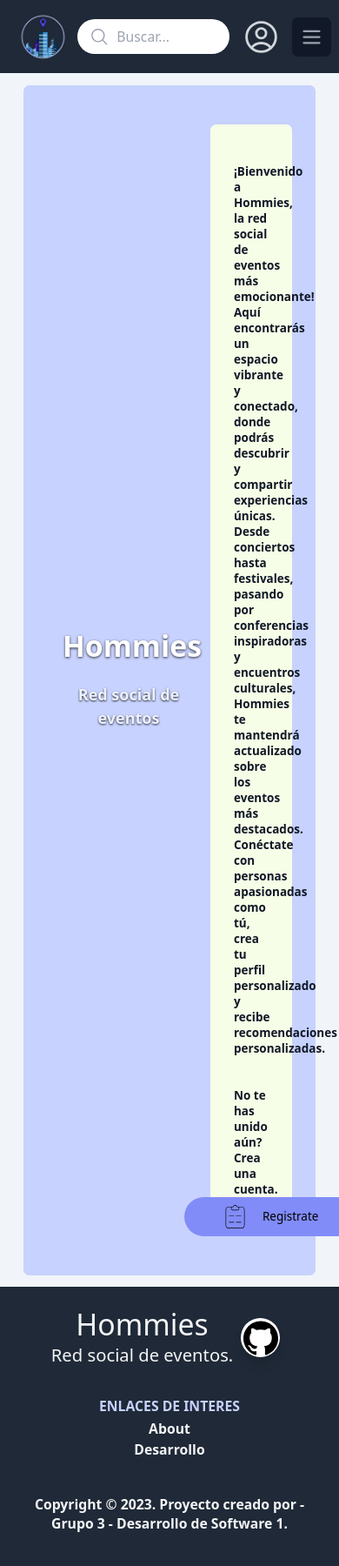
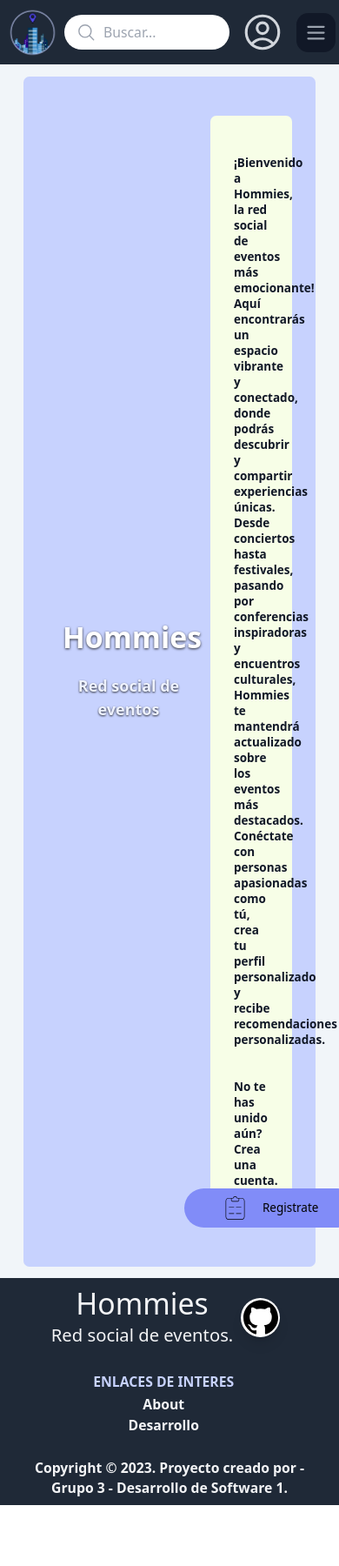
Before and after one commit to Juansebas064/hommies-frontend, a React (Vite) app: page / in a window 390 px wide. Shown: the top 1800 px of the page at 87% size. After the commit the page ends 1730 px from the top, so only its background shows below. Built offline with nearby package versions, Linux system fonts and the light colour scheme; grey boxes are pictures that could not be loaded.

Commit message:
Rediseño y ajustes en navbar y footer

```diff
--- a/src/components/Footer.jsx
+++ b/src/components/Footer.jsx
@@ -3,10 +3,10 @@ import React from "react";
 const Footer = () => {
   return (
     // Contenedor del footer
-    <footer className="absoulte bottom-0 bg-gray-800 py-5 px-3 ">
+    <footer className="absoulte bottom-0 bg-gray-800 p-2 ">
 
       {/* Contenedor para limitar el ancho del contenido del footer */}
-      <div className="flex justify-center min-[506px]:justify-between flex-wrap min-[824px]:flex-nowrap items-center text-left lg:text-left max-w-7xl mx-auto">
+      <div className="flex justify-center min-[506px]:justify-between flex-wrap min-[824px]:flex-nowrap items-center text-left lg:text-left w-full "> {/* [&>div]:border-2 [&>ul]:border-2 */}
 
         {/* Contenedor título de la app y logo de GitHub */}
         <div className="flex items-center px-4 flex-shrink-0 text-center min-[506px]:text-left">
@@ -27,12 +27,12 @@ const Footer = () => {
         </div>
 
         {/* Derechos de autor */}
-        <div className="text-sm text-center w-full text-gray-100 font-semibold mx-5 flex-shrink order-last min-[824px]:order-[2] my-7 min-[824px]:my-0">
+        <div className="text-sm text-center w-full text-gray-100 font-semibold mx-5 flex-shrink order-last min-[824px]:order-[2] mt-6 min-[824px]:my-0">
           Copyright © 2023. Proyecto creado por - Grupo 3 - Desarrollo de Software 1.
         </div>
 
         {/* Enlaces de interés */}
-        <ul className="list-unstyled text-center min-[506px]:text-right flex-shrink-0 order-2 min-[824px]:order-[3] mt-7 min-[506px]:mt-0">
+        <ul className="text-center min-[824px]:text-right flex-shrink-0 order-2 min-[824px]:order-[3] mt-6 min-[506px]:mt-0 mr-3">
           <li className="uppercase text-indigo-200 text-sm font-bold">
             ENLACES DE INTERES
           </li>
@@ -45,7 +45,7 @@ const Footer = () => {
           </li>
           <li>
             <a
-              className="text-gray-100 hover:text-gray-400 font-semibold block pb-2 text-sm"
+              className="text-gray-100 hover:text-gray-400 font-semibold block text-sm"
               href="https://www.youtube.com/watch?v=dQw4w9WgXcQ">
               Desarrollo
             </a>
--- a/src/components/NavigationBar/Navbar.jsx
+++ b/src/components/NavigationBar/Navbar.jsx
@@ -8,22 +8,27 @@ export const Navbar = () => {
   const activePath = window.location.pathname
 
   return (
-    <nav className="bg-gray-800 sticky top-0 left-0 right-0 z-50 min-w-min">
-      <div className="max-w-7xl mx-auto px-4 z-10">
-        <div className="flex justify-between items-center h-[10vh]">
-          <div className="flex items-center">
-            <div className="flex-shrink-0">
+
+    // Contenedor navbar
+    <nav className="bg-gray-800 sticky top-0 z-50 flex items-center p-1">
+
+      {/* Contenedor para reducir el ancho máximo de la navbar */}
+      {/* <div className="max-w-7xl h-full mx-auto z-50 flex items-center border-2 border-red-500"> */}
+
+      {/* Logo de la app */}
       <img
-                className="h-14 w-14"
+        className="max-h-[65px] cursor-pointer"
         src={HommiesLogo}
         alt="Hommies"
+        onClick={() => window.location.href = '/'}
       />
-            </div>
-            <div className="hidden md:block">
-              <div className="ml-3 flex items-baseline flex-shrink">
+
+      {/* Opciones de la navbar */}
+      <div className="hidden md:block h-full">  {/* Contenedor que muestra u oculta las opciones */}
+        <div className="flex items-center">
           <a
             href="/"
-                  className={`hover:text-white ${activePath === '/' ? 'text-white bg-gray-700 rounded-md' : 'text-gray-300 rounded-md hover:bg-gray-700'} px-2 py-2 mx-1  text-sm font-medium`}
+            className={`hover:text-white ${activePath === '/' ? 'text-white bg-gray-700 rounded-md' : 'text-gray-300 rounded-md hover:bg-gray-700'} px-2 py-2 mx-1 text-sm font-medium`}
           >
             Inicio
           </a>
@@ -50,15 +55,20 @@ export const Navbar = () => {
           </a>
         </div>
       </div>
+      {/* Fin opciones de la navbar */}
+
+
+      {/* Barra de búsqueda y foto de perfil */}
+      <div className='md:pl-8 flex-grow flex items-center justify-end'>
+        <NavbarSearch />
+        <NavbarUser />
       </div>
-          <div className='md:pl-8 flex items-center flex-grow justify-end'>
-            <NavbarSearch />
-            <NavbarUser isAuth={true} />
-          </div>
-          <div className="-mr-2 flex md:hidden">
+
+
+      {/* Botón controles de la navbar en móvil */}
       <button
         type="button"
-              className="bg-gray-900 inline-flex items-center justify-center p-2 rounded-md text-gray-400 hover:text-white hover:bg-gray-700"
+        className="bg-gray-900 md:hidden flex items-center justify-center p-2 rounded-xl text-gray-400 hover:text-white hover:bg-gray-700"
         aria-expanded="false"
         onClick={() => {
           const mm = document.getElementById('mobile-menu')
@@ -66,7 +76,6 @@ export const Navbar = () => {
           mm.hidden ? mm.hidden = false : mm.hidden = true
         }}
       >
-              <span className="sr-only">Open main menu</span>
         {/* Icono del botón */}
         <svg
           className="block h-6 w-6"
@@ -83,14 +92,12 @@ export const Navbar = () => {
             d="M4 6h16M4 12h16M4 18h16"
           />
         </svg>
-              {/* Icono del botón */}
       </button>
-          </div>
-        </div>
-      </div>
+      {/* </div> */}
 
-      {/* Menú para pantallas pequeñas */}
-      <div className="px-2 pt-2 pb-3 space-y-1 sm:px-3 z-[500]" id="mobile-menu" hidden={true} >
+
+      {/* Ppciones de la navbar en móvil */}
+      <div className="bg-gray-800 px-2 pt-2 pb-3 space-y-1 sm:px-3 z-[500] absolute right-0 left-0 text-center top-[70px]" id="mobile-menu" hidden={true} >
         <a
           href="/"
           className="text-gray-300 hover:bg-gray-700 hover:text-white block px-3 py-2 rounded-md text-base font-medium"
--- a/src/components/NavigationBar/NavbarSearch.jsx
+++ b/src/components/NavigationBar/NavbarSearch.jsx
@@ -1,9 +1,9 @@
-import React,{useState} from "react";
+import React, { useState } from "react";
 
 function NavbarSearch() {
 
   return (
-    <div className="flex ml-6 relative flex-grow md:max-w-md">
+    <div className="flex relative flex-grow md:max-w-xs ml-1">
       <svg
         className="absolute self-center ml-3 h-5 w-5 text-gray-400"
         xmlns="http://www.w3.org/2000/svg"
--- a/src/components/NavigationBar/NavbarUser.jsx
+++ b/src/components/NavigationBar/NavbarUser.jsx
@@ -15,7 +15,7 @@ function NavbarUser() {
   };
 
   return (
-    <div className="relative inline-block text-left z-50">
+    <div className="relative flex-shrink-0 z-50">
       <button
         onClick={toggleDropdown}
         className="flex items-center text-gray-300 hover:text-white px-3 py-1 rounded-md text-sm font-medium focus:outline-none z-50"
@@ -27,7 +27,7 @@ function NavbarUser() {
             viewBox="0 0 24 24"
             strokeWidth={1.5}
             stroke="currentColor"
-            className="w-10 h-10 z-50"
+            className="h-[50px] z-50"
           >
             <path
               strokeLinecap="round"
@@ -37,7 +37,7 @@ function NavbarUser() {
           </svg>
         </span>
           :
-          <img src={profilePicture} alt="" className="rounded-full min-w-[45px] min-h-[45px] w-[45px] border-[2px] border-gray-400" />
+          <img src={profilePicture} alt="" className="rounded-full h-[50px] border-gray-400" />
         }
       </button>
 
```
Lines whose indentation alone changed are shown as unchanged.
